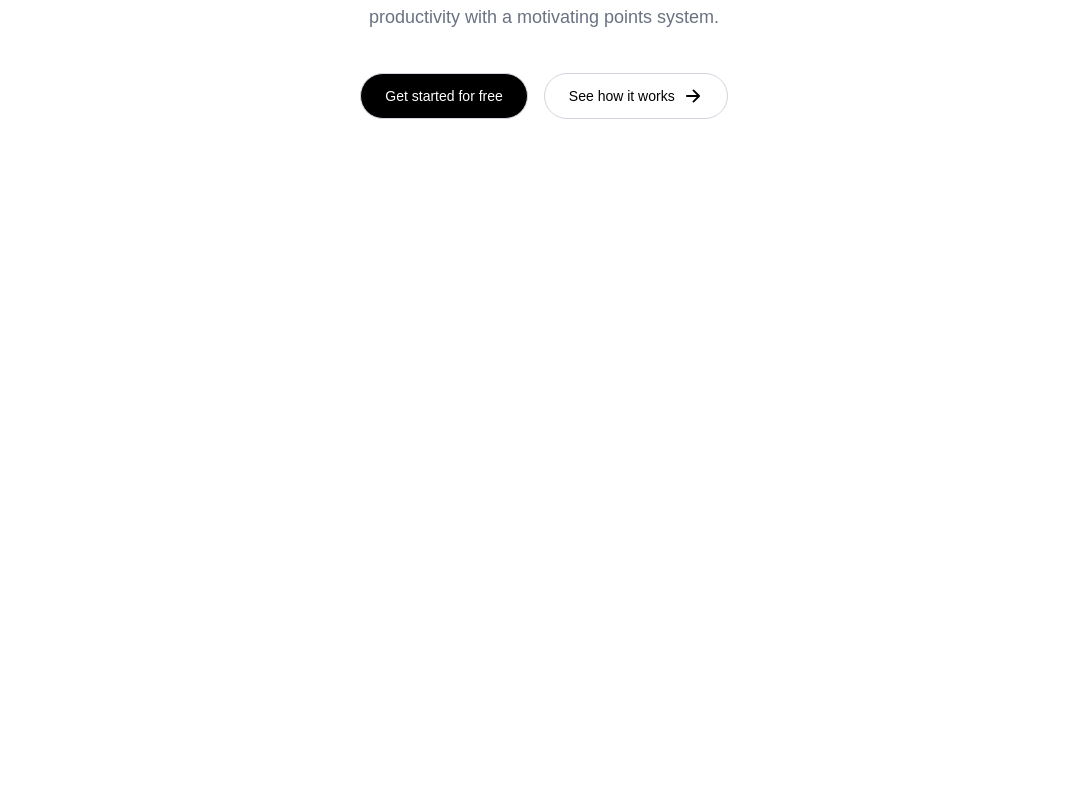
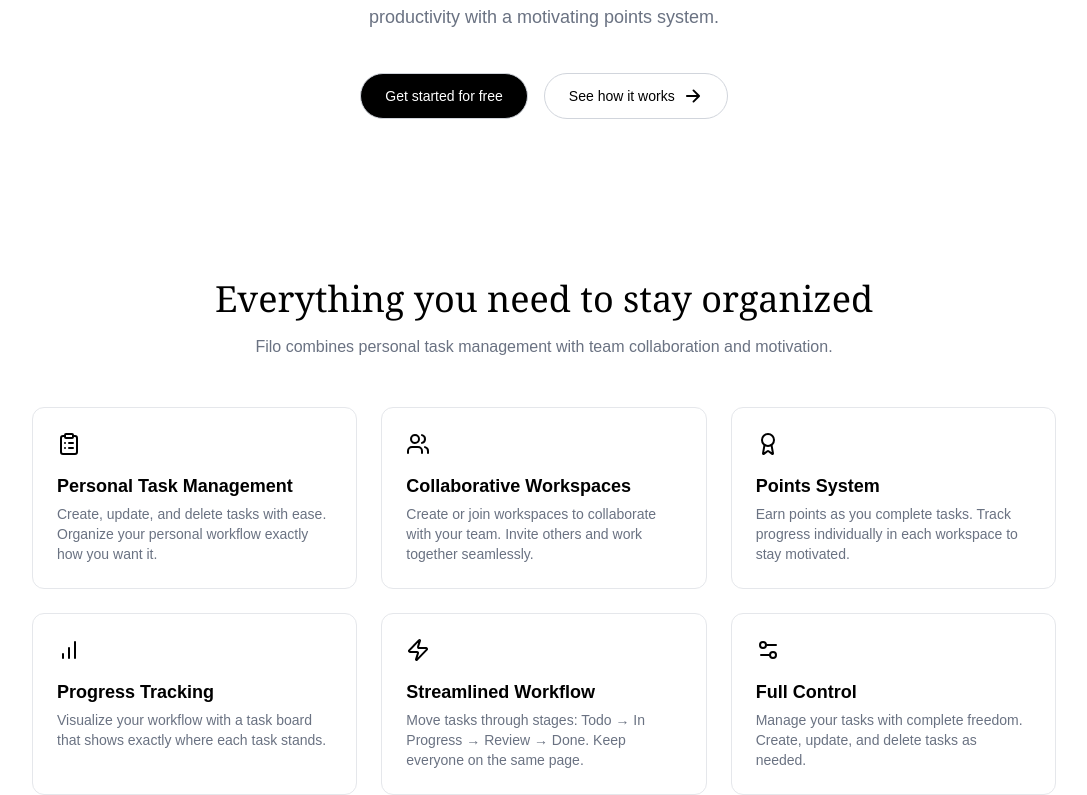
Before and after one commit to Gazi2050/Filo, a Next.js app in the folder filo-frontend/: page / in a window 1280 px wide. Shown: the part 328-1123 px from the top of the page, without its empty margins (96-1183 px from the left). Before the commit the page ends 800 px from the top, so only its background shows below. Built offline with nearby package versions, Linux system fonts and the light colour scheme.

Commit message:
ui:add Features section

```diff
--- a/filo-frontend/src/Constants/data.ts
+++ b/filo-frontend/src/Constants/data.ts
@@ -1,3 +1,4 @@
+
 export const middleLinks = [
     { label: "Features", href: "/" },
     { label: "How it works", href: "/" },
--- a/filo-frontend/src/app/page.tsx
+++ b/filo-frontend/src/app/page.tsx
@@ -1,3 +1,4 @@
+import Features from '@/components/Features';
 import Hero from '@/components/Hero';
 import Navbar from '@/components/Navbar';
 
@@ -6,6 +7,7 @@
     <>
       <Navbar />
       <Hero />
+      <Features />
     </>
   );
 };
--- /dev/null
+++ b/filo-frontend/src/components/Features.tsx
@@ -0,0 +1,64 @@
+import { FiBarChart } from "react-icons/fi";
+import { LuAward, LuClipboardList, LuSettings2, LuUsers, LuZap } from "react-icons/lu";
+
+const features = [
+    {
+        icon: <LuClipboardList className="text-2xl" />,
+        title: "Personal Task Management",
+        description: "Create, update, and delete tasks with ease. Organize your personal workflow exactly how you want it."
+    },
+    {
+        icon: <LuUsers className="text-2xl" />,
+        title: "Collaborative Workspaces",
+        description: "Create or join workspaces to collaborate with your team. Invite others and work together seamlessly."
+    },
+    {
+        icon: <LuAward className="text-2xl" />,
+        title: "Points System",
+        description: "Earn points as you complete tasks. Track progress individually in each workspace to stay motivated."
+    },
+    {
+        icon: <FiBarChart className="text-2xl" />,
+        title: "Progress Tracking",
+        description: "Visualize your workflow with a task board that shows exactly where each task stands."
+    },
+    {
+        icon: <LuZap className="text-2xl" />,
+        title: "Streamlined Workflow",
+        description: "Move tasks through stages: Todo → In Progress → Review → Done. Keep everyone on the same page."
+    },
+    {
+        icon: <LuSettings2 className="text-2xl" />,
+        title: "Full Control",
+        description: "Manage your tasks with complete freedom. Create, update, and delete tasks as needed."
+    }
+];
+
+const Features = () => {
+    return (
+        <section className="px-4 mt-40 max-w-[1200px] mx-auto text-center">
+            <h2 className="text-3xl md:text-4xl font-serif mb-4">
+                Everything you need to stay organized
+            </h2>
+            <p className="text-gray-500 max-w-2xl mx-auto mb-12">
+                Filo combines personal task management with team collaboration and motivation.
+            </p>
+
+            <div className="grid grid-cols-1 gap-6 max-w-5xl mx-auto md:grid-cols-2 lg:grid-cols-3">
+                {features.map((feature, index) => (
+                    <div
+                        key={index}
+                        className="border border-gray-200 rounded-xl p-6 text-left transition-all duration-300 hover:bg-gray-50 hover:shadow-md hover:-translate-y-1"
+                    >
+                        <div className="mb-4 text-black">{feature.icon}</div>
+                        <h3 className="text-lg font-semibold mb-1">{feature.title}</h3>
+                        <p className="text-gray-500 text-sm">{feature.description}</p>
+                    </div>
+                ))}
+            </div>
+
+        </section>
+    );
+};
+
+export default Features;
--- a/filo-frontend/src/components/Navbar.tsx
+++ b/filo-frontend/src/components/Navbar.tsx
@@ -1,6 +1,6 @@
 'use client';
 
-import { middleLinks, rightLinks } from "@/Constants/data";
+import { middleLinks, rightLinks } from "@/constants/data";
 import Link from "next/link";
 import { useState } from "react";
 import { FiMenu, FiX } from "react-icons/fi";
```
